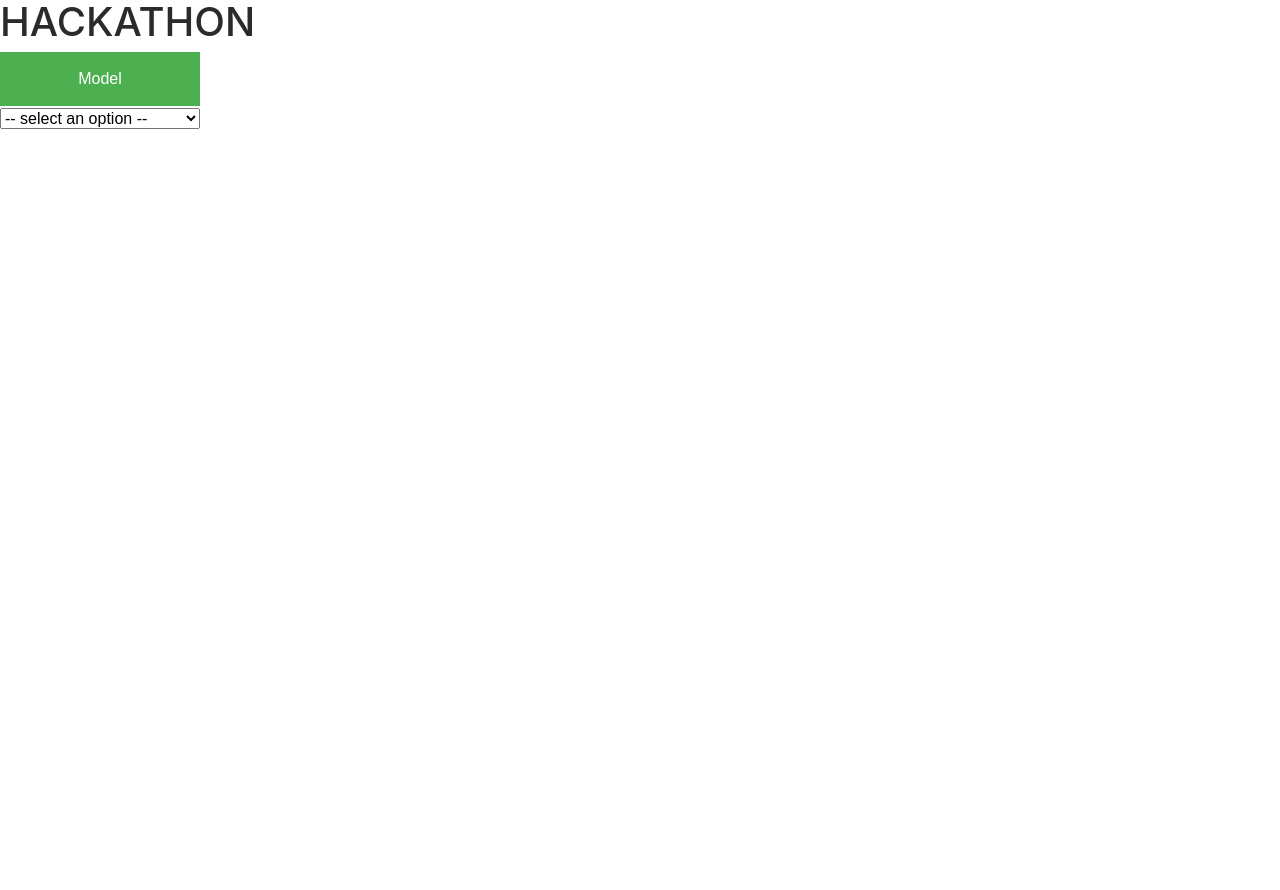
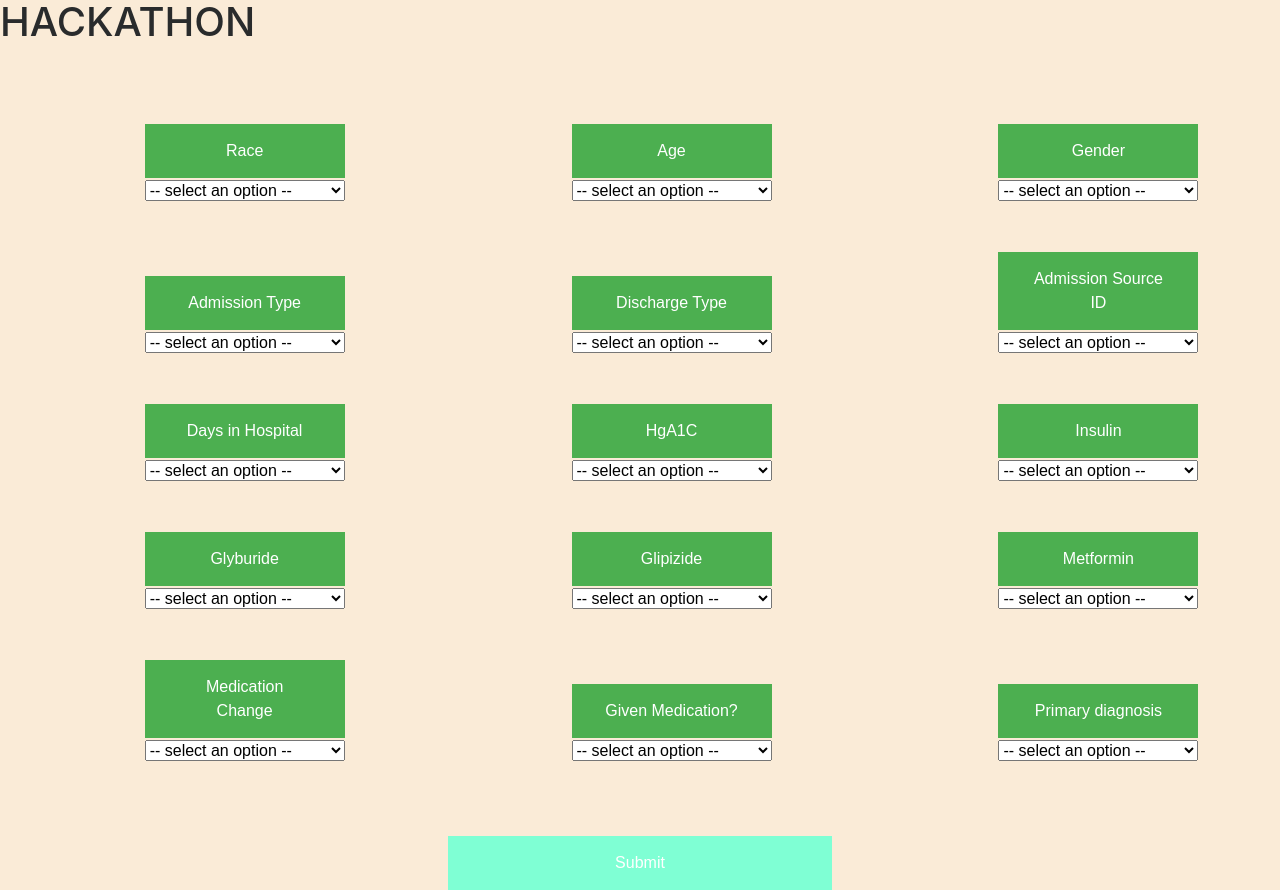
Before and after one commit to kacperp94/ArchHacks, a Flask app: page / in a window 1280 px wide. Before the commit the page ends 129 px from the top, so only its background shows below. Run offline with Flask 2, Linux system fonts and the light colour scheme; some libraries are stand-ins or nearby versions.

Commit message:
Prettied up

```diff
--- a/templates/hackathon.html
+++ b/templates/hackathon.html
@@ -30,30 +30,15 @@
 
 <style type="text/css">
   .dropdown {
-    display: none;
-  }
-  .submitButtonClass {
-    display: none;
+    width: 33%;
+    padding-left: 11.3%;
+    padding-bottom: 50px;
   }
 </style>
 
-<body>
+<body style="background-color: antiquewhite;">
 
-<h1>HACKATHON</h1>
-
-<div class="dropdown1">
-  <div>
-  	<button type="button" style="width: 200px;"> Model </button>
-  </div>
-  <select style="width: 200px" id="modelSelector" onchange="openParams()">
-    <option disabled selected value> -- select an option -- </option>
-    <option value="[1, 2, 3, 4, 5, 6, 8, 13, 14, 15, 16, 17]">Readmission</option>
-    <option value="[1, 2, 3, 4, 6, 10, 11, 12, 17]">Insulin Level</option>
-    <option value="[1, 2, 3, 4, 8, 9, 10, 11, 12, 17]">Days Spent in Hospital</option>
-    <option value="[1, 2, 3, 4, 6, 9, 10, 11, 12, 17]">HgA1C</option>
-  </select>
-
-</div>
+<h1 style="text-align: -moz-center;">HACKATHON</h1>
 
 <br>
 <br>
@@ -151,7 +136,7 @@
 <div class="dropdown" id="param7">
   <div>
   	<button type="button" style="width: 200px">
- Days Spent in Hospital</button>
+ Days in Hospital</button>
   </div>
   <select style="width: 200px" name = "time_in_hospital">
 
@@ -253,7 +238,7 @@
 <div class="dropdown" id="param14">
   <div>
   	<button type="button" style="width: 200px">
- Prescribed Diabetes Medication? </button>
+ Given Medication? </button>
   </div>
   <select style="width: 200px" name ="diabetesMed">
 
@@ -283,8 +268,8 @@
 <br>
 <br>
 
-<div class="dropdown" id="param16">
-  <input type="submit" value="Submit">
+<div id="param16">
+  <input type="submit" value="Submit" style="background-color: aquamarine; width:30%; margin-left:35%;">
 </div>
 
 </form>
```
